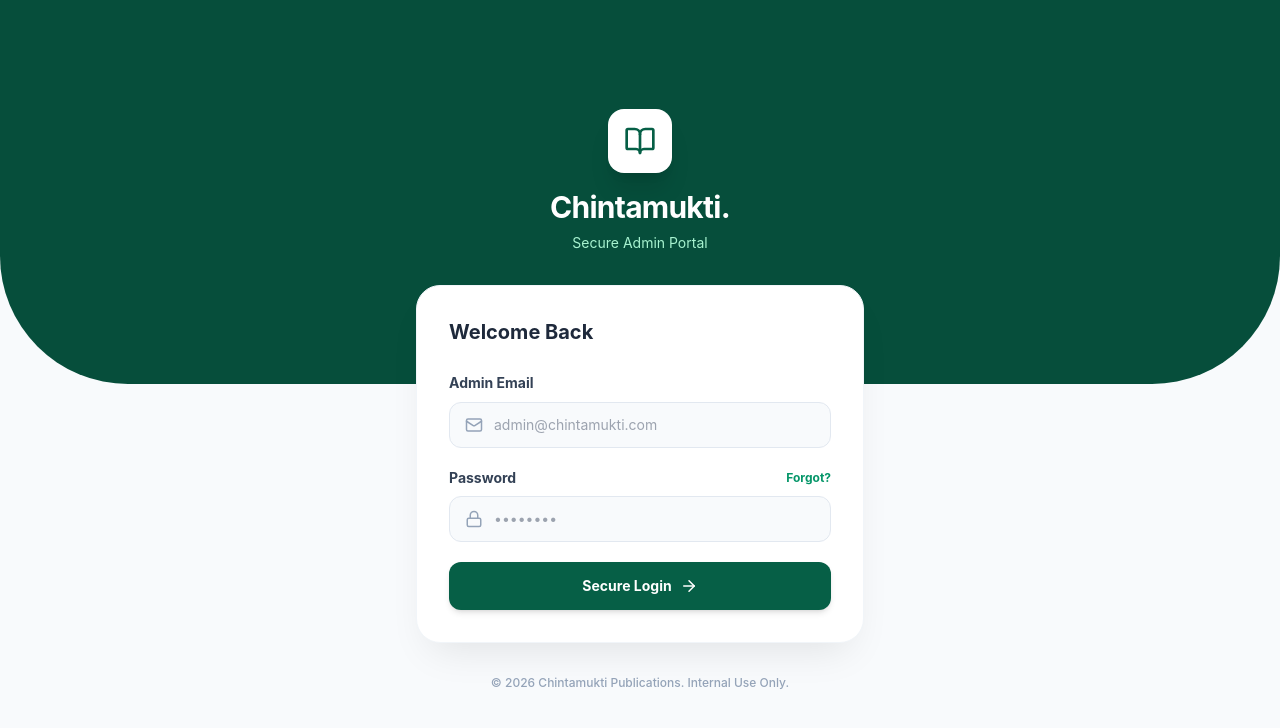
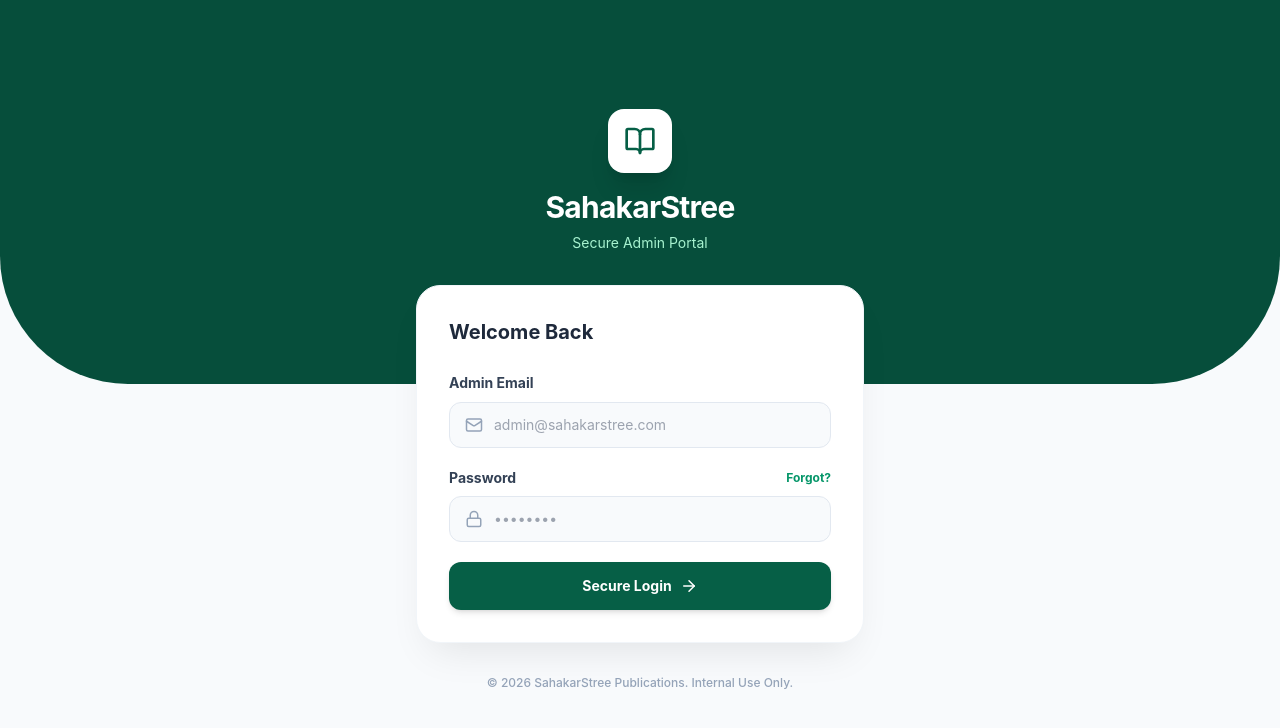
Before and after one commit to precproject/bookproject, a React (Vite) app: page /login in a window 1280 px wide. Shown: the top 728 px of the page. Built offline with nearby package versions, Linux system fonts and the light colour scheme.

Commit message:
Name Change

```diff
--- a/src/components/dashboard/AdminLogin.jsx
+++ b/src/components/dashboard/AdminLogin.jsx
@@ -58,7 +58,7 @@ export const AdminLogin = () => {
           <div className="w-16 h-16 bg-white rounded-2xl flex items-center justify-center text-emerald-800 shadow-xl mb-4">
             <BookOpen size={32} />
           </div>
-          <h1 className="text-3xl font-bold text-white tracking-tight">Chintamukti.</h1>
+          <h1 className="text-3xl font-bold text-white tracking-tight">SahakarStree</h1>
           <p className="text-emerald-200 mt-2 text-sm">Secure Admin Portal</p>
         </div>
 
@@ -82,7 +82,7 @@ export const AdminLogin = () => {
                   type="email"
                   value={email}
                   onChange={(e) => setEmail(e.target.value)}
-                  placeholder="admin@chintamukti.com"
+                  placeholder="admin@sahakarstree.com"
                   className="w-full pl-11 pr-4 py-3 bg-slate-50 border border-slate-200 rounded-xl text-sm focus:outline-none focus:ring-2 focus:ring-emerald-500/20 focus:border-emerald-500 transition-all"
                   required
                 />
@@ -123,7 +123,7 @@ export const AdminLogin = () => {
 
         {/* Footer */}
         <p className="text-center text-xs font-medium text-slate-400 mt-8">
-          &copy; {new Date().getFullYear()} Chintamukti Publications. Internal Use Only.
+          &copy; {new Date().getFullYear()} SahakarStree Publications. Internal Use Only.
         </p>
       </div>
     </div>
--- a/src/components/dashboard/DashboardLayout.jsx
+++ b/src/components/dashboard/DashboardLayout.jsx
@@ -18,7 +18,7 @@ export const DashboardLayout = ({ children, activePath = '/admin' }) => {
 
   // Extract user details dynamically
   const userName = user?.name || 'System Admin';
-  const userEmail = user?.email || 'admin@chintamukti.com';
+  const userEmail = user?.email || 'admin@sahakarstree.com';
   const userInitial = userName.charAt(0).toUpperCase();
 
   // Close profile dropdown when clicking outside
@@ -57,7 +57,7 @@ export const DashboardLayout = ({ children, activePath = '/admin' }) => {
         {/* Logo */}
         <div className="flex items-center gap-2 px-2 mb-10 text-emerald-800 cursor-pointer hover:opacity-80 transition-opacity" onClick={() => navigate('/admin')}>
           <div className="w-8 h-8 rounded-xl bg-emerald-800 flex items-center justify-center text-white font-bold">C</div>
-          <span className="text-xl font-bold tracking-tight">Chintamukti.</span>
+          <span className="text-xl font-bold tracking-tight">SahakarStree</span>
         </div>
 
         <div className="text-xs font-bold text-slate-400 mb-4 px-2 tracking-wider uppercase">Menu</div>
@@ -186,7 +186,7 @@ export const DashboardLayout = ({ children, activePath = '/admin' }) => {
 
             <div className="flex items-center gap-2 px-2 mb-10 text-emerald-800 mt-2">
               <div className="w-8 h-8 rounded-xl bg-emerald-800 flex items-center justify-center text-white font-bold">C</div>
-              <span className="text-xl font-bold tracking-tight">Chintamukti.</span>
+              <span className="text-xl font-bold tracking-tight">SahakarStree</span>
             </div>
 
             <div className="text-xs font-bold text-slate-400 mb-4 px-2 tracking-wider uppercase">Menu</div>
```
